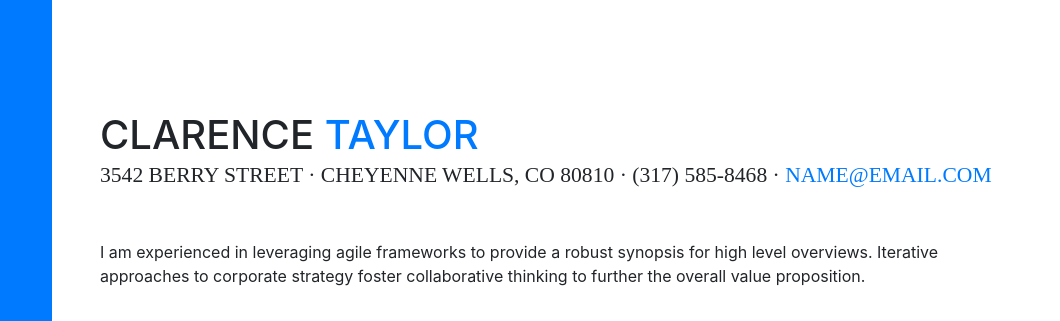
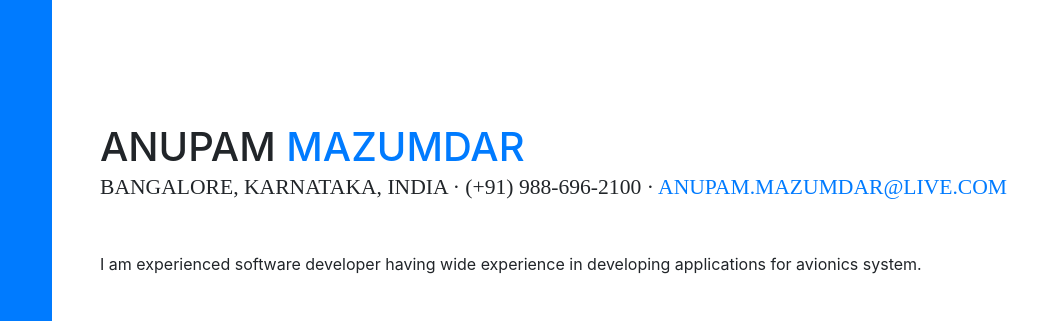
Before and after one commit to devanupam/devanupam.github.io, a website with bundled scripts: page index.html in a window 1280 px wide. Shown: the part 148-469 px from the top of the page, 220-1280 px from the left. Built offline with nearby package versions, Linux system fonts and the light colour scheme; a web font is replaced by a local one.

Commit message:
front page update

```diff
--- a/index.html
+++ b/index.html
@@ -65,13 +65,13 @@
 
       <section class="resume-section p-3 p-lg-5 d-flex d-column" id="about">
         <div class="my-auto">
-          <h1 class="mb-0">Clarence
-            <span class="text-primary">Taylor</span>
+          <h1 class="mb-0">Anupam
+            <span class="text-primary">Mazumdar</span>
           </h1>
-          <div class="subheading mb-5">3542 Berry Street · Cheyenne Wells, CO 80810 · (317) 585-8468 ·
-            <a href="mailto:name@email.com">name@email.com</a>
+          <div class="subheading mb-5">Bangalore, Karnataka, India · (+91) 988-696-2100 ·
+            <a href="mailto:name@email.com">anupam.mazumdar@live.com</a>
           </div>
-          <p class="mb-5">I am experienced in leveraging agile frameworks to provide a robust synopsis for high level overviews. Iterative approaches to corporate strategy foster collaborative thinking to further the overall value proposition.</p>
+          <p class="mb-5">I am experienced software developer having wide experience in developing applications for avionics system.</p>
           <ul class="list-inline list-social-icons mb-0">
             <li class="list-inline-item">
               <a href="#">
```
Also changed, not shown: 1 other file.
